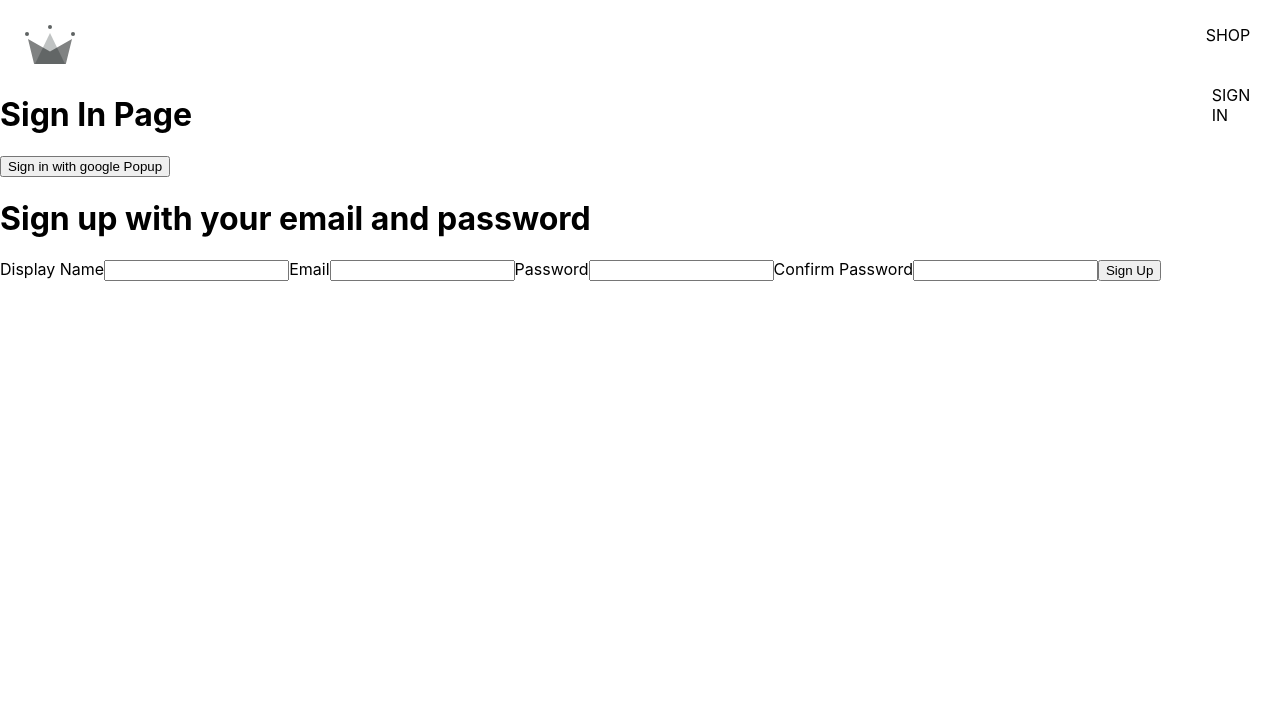
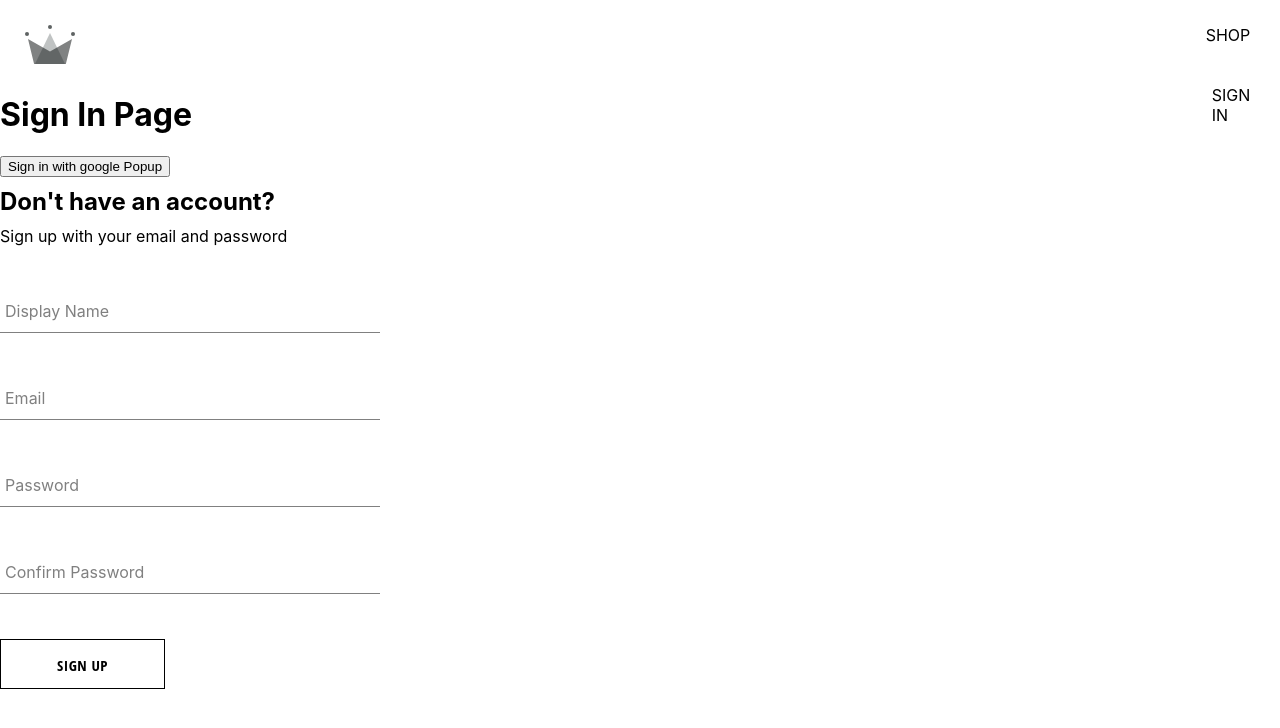
Before and after one commit to SpoonMouse/ecommerce-reusable, a React (Create React App) app: page /sign-in in a window 1280 px wide. Shown: the top 728 px of the page. Built offline with nearby package versions, Linux system fonts and the light colour scheme.

Commit message:
added sign-up form and button component

```diff
--- /dev/null
+++ b/src/components/button/button.component.jsx
@@ -0,0 +1,14 @@
+import './button.styles.scss';
+
+const BUTTON_TYPE_CLASSES = {
+    google: 'google-sign-in',
+    inverted: 'inverted'
+}
+
+const Button = ({ children, buttonType, ...otherProps }) => {
+  return (
+    <button className={`button-container ${BUTTON_TYPE_CLASSES[buttonType]}`} {...otherProps}>{children}</button>
+  )
+}
+
+export default Button
--- /dev/null
+++ b/src/components/button/button.styles.scss
@@ -0,0 +1 @@
+.button-container { min-width: 165px; width: auto; height: 50px; letter-spacing: 0.5px; line-height: 50px; padding: 0 35px 0 35px; font-size: 15px; background-color: black; color: white; text-transform: uppercase; font-family: 'Open Sans Condensed'; font-weight: bolder; border: none; cursor: pointer; display: flex; justify-content: center; &:hover { background-color: white; color: black; border: 1px solid black; } &.google-sign-in { background-color: #4285f4; color: white; &:hover { background-color: #357ae8; border: none; } } &.inverted { background-color: white; color: black; border: 1px solid black; &:hover { background-color: black; color: white; border: none; } } }
--- /dev/null
+++ b/src/components/form-input/form-input.component.jsx
@@ -0,0 +1,21 @@
+import './form-input.styles.scss';
+
+const FormInput = ({ label, ...otherProps}) => {
+  return (
+    <div className="group">
+         <input className="form-input" {...otherProps}/>
+        {
+         label && (
+        <label
+            className={`${
+            otherProps.value.length ? `shrink` : ''
+            } form-input-label` }
+           >
+            {label}
+           </label>
+        )}
+    </div>
+  )
+}
+
+export default FormInput
--- /dev/null
+++ b/src/components/form-input/form-input.styles.scss
@@ -0,0 +1 @@
+$sub-color: grey; $main-color: black; @mixin shrinkLabel { top: -14px; font-size: 12px; color: $main-color; } .group { position: relative; margin: 45px 0; .form-input { background: none; background-color: white; color: $sub-color; font-size: 18px; padding: 10px 10px 10px 5px; display: block; width: 100%; border: none; border-radius: 0; border-bottom: 1px solid $sub-color; margin: 25px 0; &:focus { outline: none; } &:focus ~ .form-input-label { @include shrinkLabel(); } } input[type='password'] { letter-spacing: 0.3em; } .form-input-label { color: $sub-color; font-size: 16px; font-weight: normal; position: absolute; pointer-events: none; left: 5px; top: 10px; transition: 300ms ease all; &.shrink { @include shrinkLabel(); } } }
--- a/src/components/sign-up/sign-up.component.jsx
+++ b/src/components/sign-up/sign-up.component.jsx
@@ -1,5 +1,8 @@
 import { useState } from 'react';
 import { createAuthUserWithEmailAndPassword, createUserDocumentFromAuth  } from '../../utils/firebase/firebase.utils';
+import FormInput from '../form-input/form-input.component';
+import Button from '../button/button.component';
+import './sign-up.styles.scss';
 
 const defaultFormFields = {
     displayName: '',
@@ -45,21 +48,42 @@
         setFormFields({...formFields, [name]: value})
     };
   return (
-    <div>
-        <h1>Sign up with your email and password</h1>
+    <div className='sign-up-container'>
+        <h2>Don't have an account?</h2>
+        <span>Sign up with your email and password</span>
         <form onSubmit={handleSubmit}>
-            <label>Display Name</label>
-            <input type='text'required onChange={handleChange} name='displayName' value={displayName}/>
 
-            <label>Email</label>
-            <input type='email' required onChange={handleChange} name='email' value={email}/>
+            <FormInput
+              label='Display Name'
+              type='text'
+              required
+              onChange={handleChange}
+              name='displayName'
+              value={displayName}/>
 
-            <label>Password</label>
-            <input type='password' required onChange={handleChange} name='password' value={password}/>
+            <FormInput
+              label='Email'
+              type='email'
+              required onChange={handleChange}
+              name='email'
+              value={email}/>
 
-            <label>Confirm Password</label>
-            <input type='password' required onChange={handleChange} name='confirmPassword' value={confirmPassword}/>
-            <button type="submit">Sign Up</button>
+            <FormInput
+              label='Password'
+              type='password'
+              required onChange={handleChange}
+              name='password'
+              value={password}/>
+
+            <FormInput
+              label='Confirm Password'
+              type='password'
+              required onChange={handleChange}
+              name='confirmPassword'
+              value={confirmPassword}/>
+
+            <Button buttonType='inverted' type="submit">Sign Up</Button>
+
         </form>
     </div>
   )
--- /dev/null
+++ b/src/components/sign-up/sign-up.styles.scss
@@ -0,0 +1,9 @@
+.sign-up-container {
+    display: flex;
+    flex-direction: column;
+    width: 380px;
+
+    h2 {
+        margin: 10px 0;
+    }
+}
```
